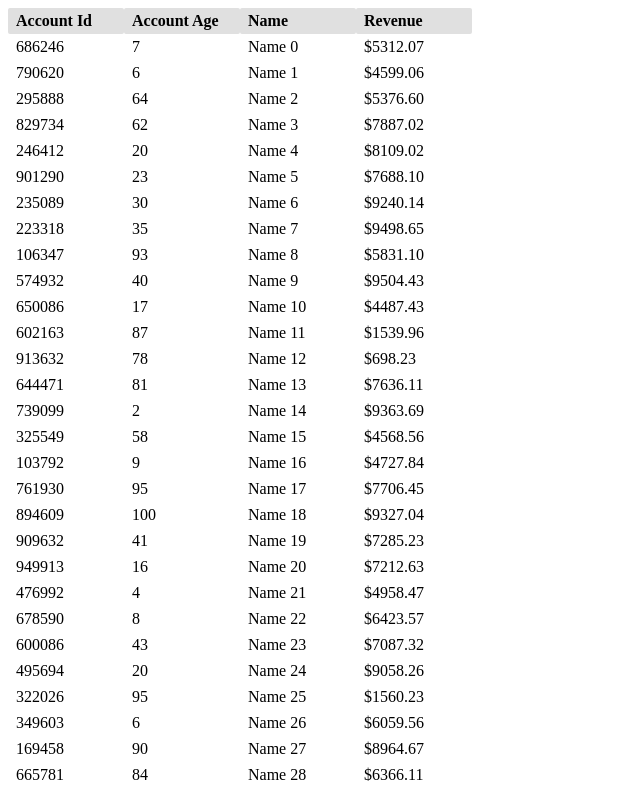
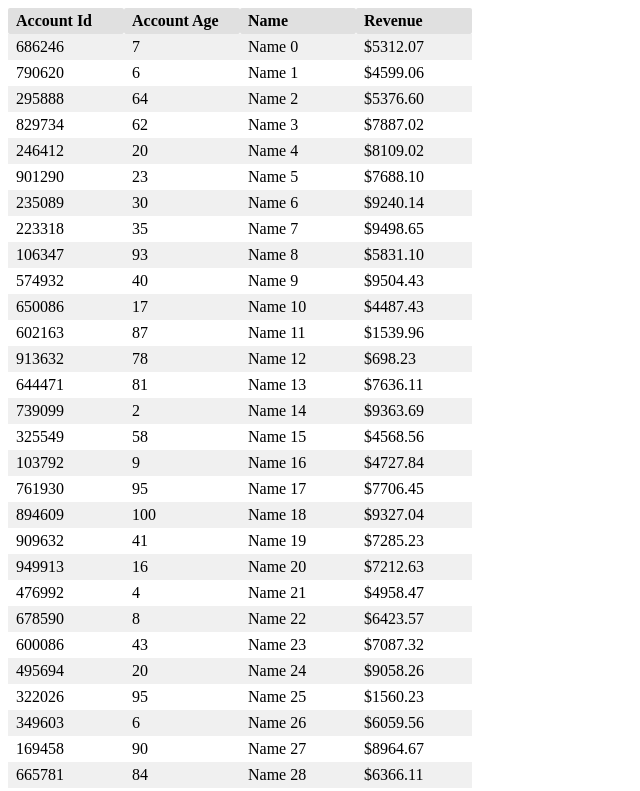
Before and after one commit to realified-education/real-grid, a website built with Parcel: page docs/index.html in a window 1280 px wide. Shown: the top 791 px of the page, without its empty margins (0-640 px from the left). Built offline with nearby package versions, Linux system fonts and the light colour scheme.

Commit message:
Adjust styling

```diff
--- a/docs/index.scss
+++ b/docs/index.scss
@@ -22,6 +22,15 @@
     .real-row {
       display: flex;
       flex-direction: row;
+      width: fit-content;
+
+      &:nth-child(odd) {
+        background-color: #f0f0f0;
+      }
+
+      &:hover {
+        background-color: #e0e0e0;
+      }
 
       .real-cell {
         padding: 4px 8px;
--- a/docs/index.ts
+++ b/docs/index.ts
@@ -6,7 +6,6 @@ import {
 } from '../packages/core/src'
 import { SortDirection } from '../packages/core/src/lib/context'
 
-// const dataLength = generateNumberBetween(3, 100)
 const dataLength = 1000
 const data = Array.from({ length: dataLength }, (_, i) => ({
   accountId: generateNumberBetween(100000, 999999),
```
